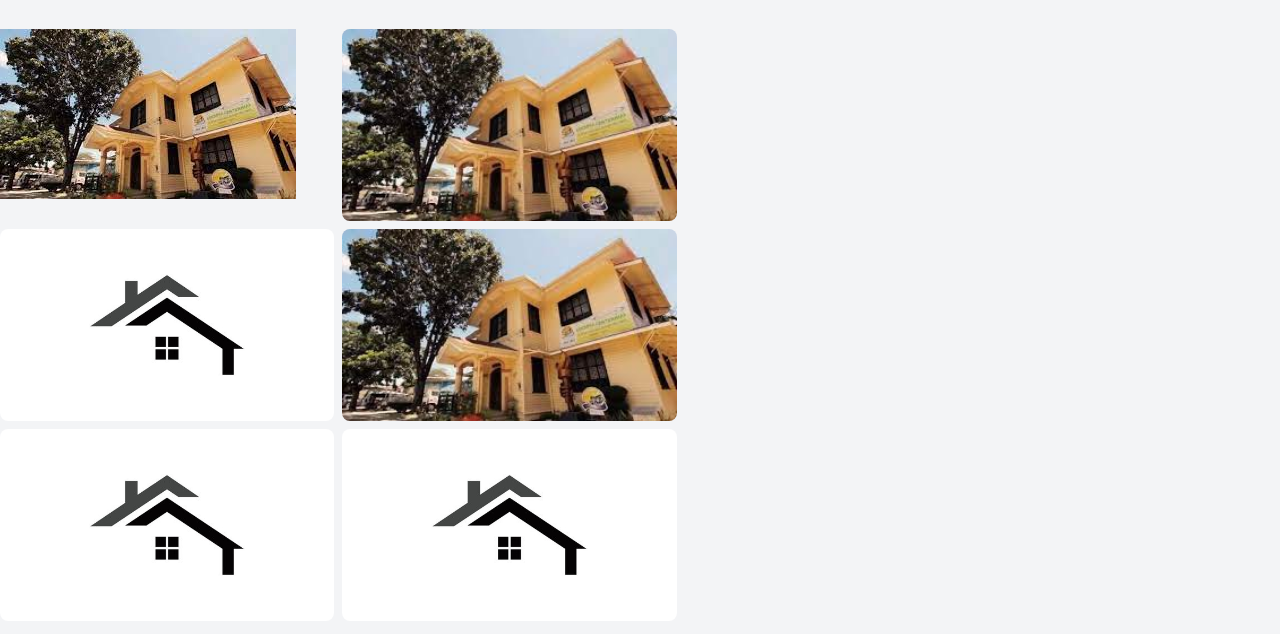
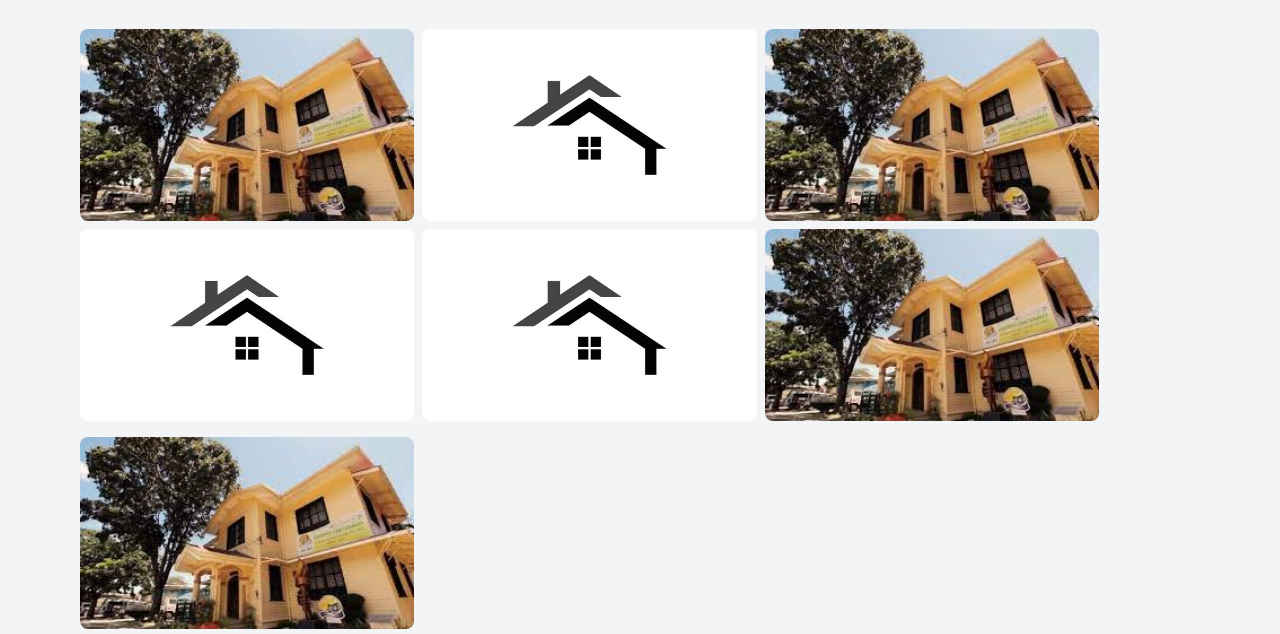
Before and after one commit to lenorcon/tribute-page, a website: page index.html in a window 1280 px wide. Shown: the part 163-797 px from the top of the page. Drawn offline with nearby package versions, Linux system fonts and the light colour scheme.

Commit message:
lenors commit

```diff
--- a/index.html
+++ b/index.html
@@ -32,13 +32,8 @@
     <!-- Hero Section -->
     <header class="container mx-auto mt-10 text-center ">
         <h1 class="text-4xl md:text-5xl font-bold text-gray-800">We are creative <span class="text-black">Photographers</span></h1>
-        <div class="grid grid-cols-1 md:grid-cols-3 gap-4 mt-10 ">
-            <div class="md:col-span-2 grid grid-cols-2 mr-auto gap-2 absolute">
-                <div class="container">
-                    <div class="">
-                        <img src="image/cordovabg.jpg" class="relative" alt="">
-                    </div>
-                </div>
+        <div class="grid grid-cols-1 md:grid-cols-3 gap-4 ml-20 mt-10">
+            <div class="md:col-span-2 grid grid-cols-3 mr-auto gap-2 absolute">
                 <img src="image/cordovabg.jpg" alt="Image 1" class=" w-full h-48 object-cover rounded-lg">
                 <img src="image/home.png" alt="Image 2" class="w-full h-48 object-cover rounded-lg">
                 <img src="image/cordovabg.jpg" alt="Image 3" class="w-full h-48 object-cover rounded-lg">
```
